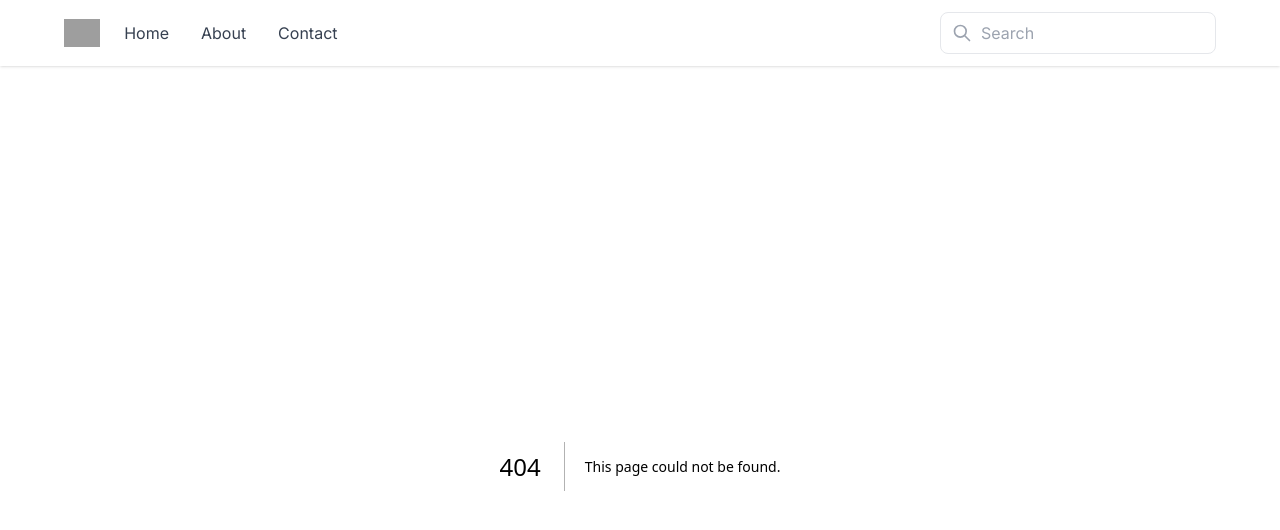
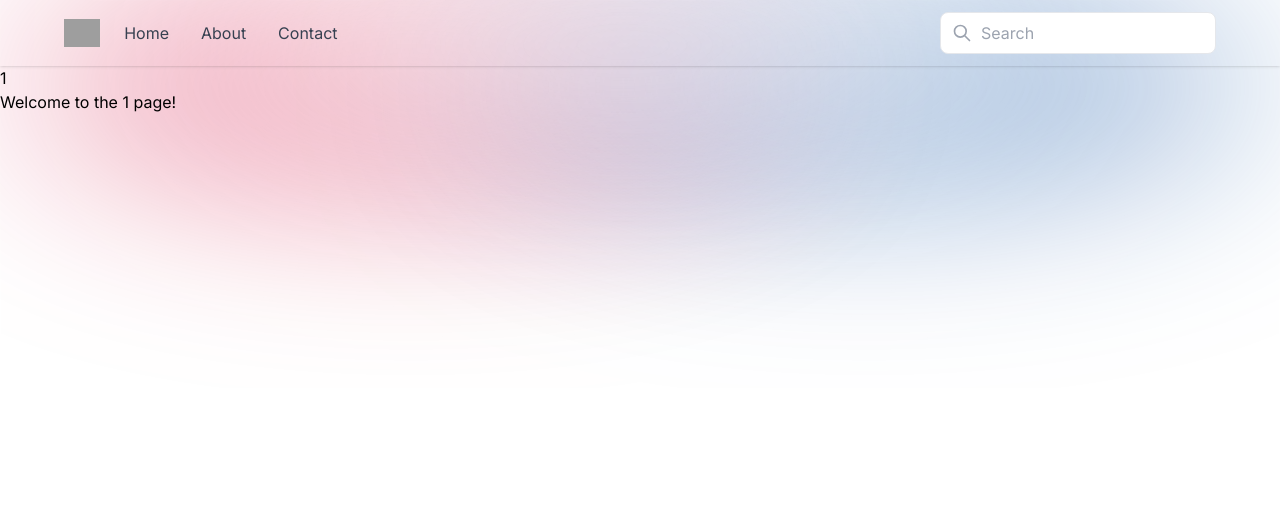
Before and after one commit to hiiqdesigns/paper-trails, a Next.js app: page /states/1 in a window 1280 px wide. Before the commit this address had no page. Shown: the top 530 px of the page. Built offline with nearby package versions, Linux system fonts and the light colour scheme; grey boxes are pictures that could not be loaded.

Commit message:
added inital dynamic state page

```diff
--- /dev/null
+++ b/app/states/[id]/page.tsx
@@ -0,0 +1,21 @@
+import { stateList } from "../../components/US-Map/stateList";
+
+export default function State({
+  params,
+}: {
+  params: {
+    id: string;
+  };
+}) {
+  const { id } = params;
+  console.log(stateList.find((state) => state.id.toLowerCase() == id));
+  return (
+    <main className="flex flex-col items-center min-h-screen">
+      <section className="w-full max-w-screen-xl">
+        {params.id}
+        <br />
+        Welcome to the {params.id} page!
+      </section>
+    </main>
+  );
+}
```
